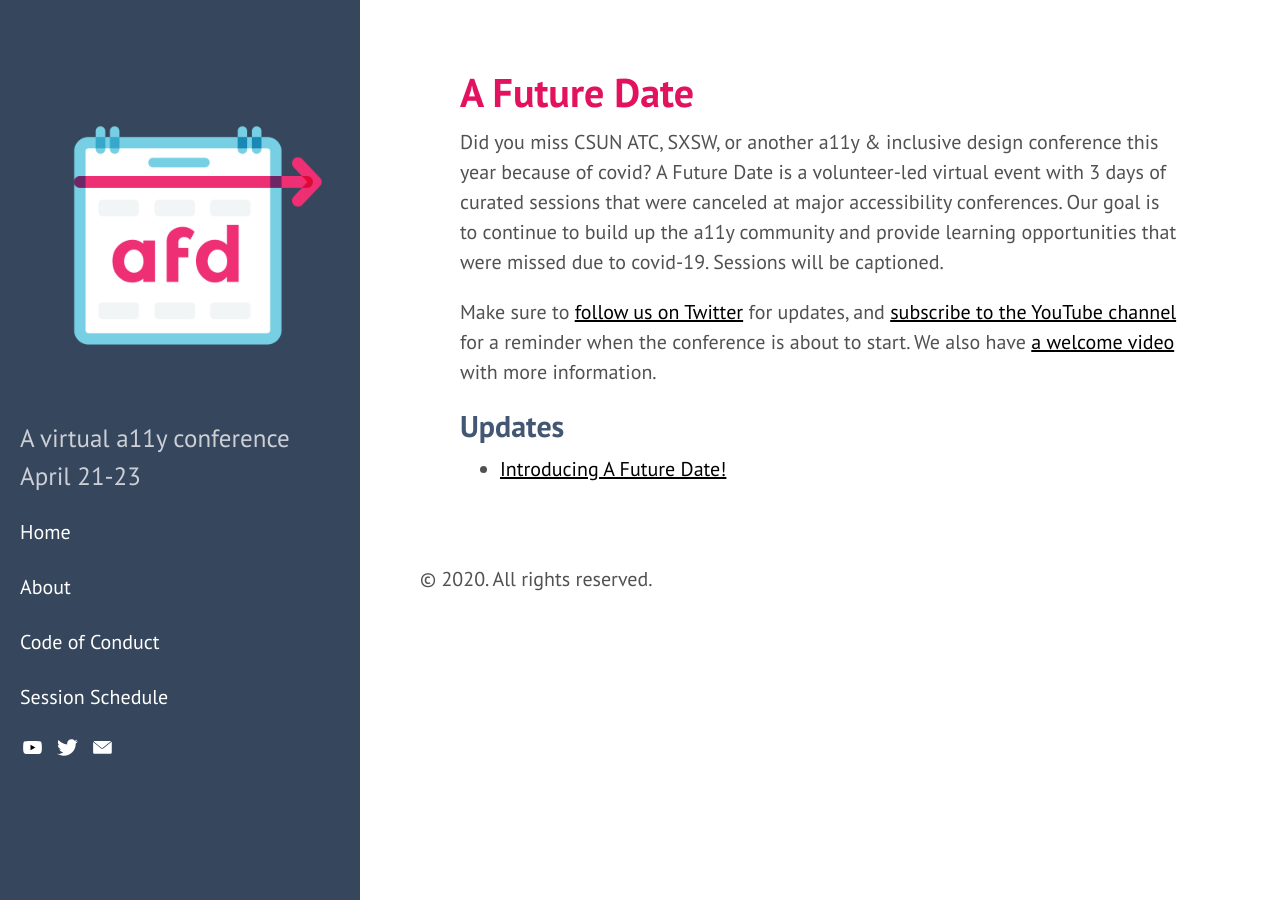
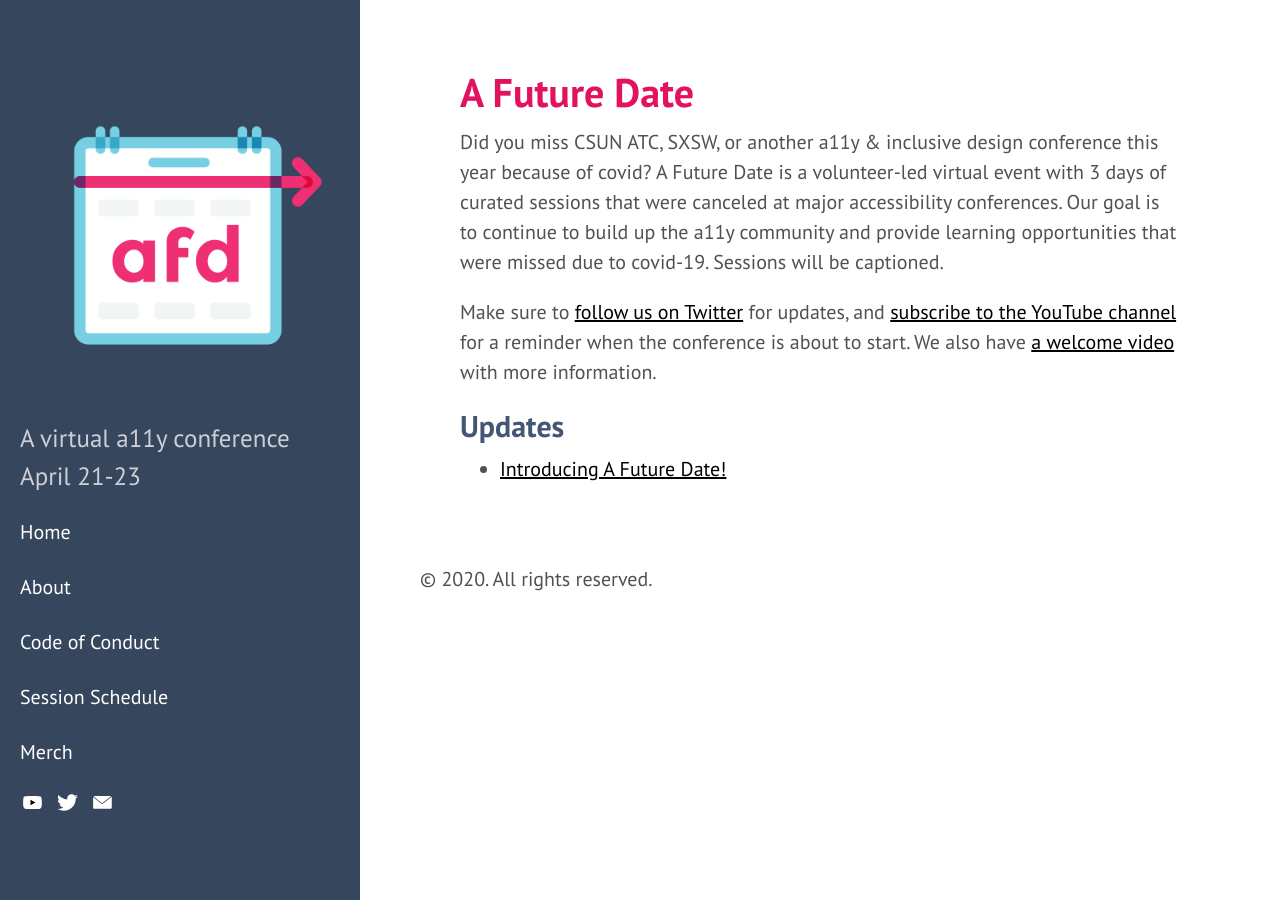
Before and after one commit to chiefkikio/AFutureDate, a Jekyll site: the page built from index.html, in a window 1280 px wide. Built offline with Jekyll 4.4.1, drawn with Linux system fonts in a browser that asks for light colours; Markdown is read by kramdown in place of the engine named in the settings; the list of posts is cut into pages by our own code.

Commit message:
fun(Merch)[LB] Fun fun fun

```diff
--- a/_includes/sidebar.html
+++ b/_includes/sidebar.html
@@ -22,6 +22,9 @@
           {% endif %}
         {% endif %}
       {% endfor %}
+
+      <a class="sidebar-nav-item" href="https://teespring.com/a-future-date">Merch</a>
+
 
       {% comment %}
         <a class="sidebar-nav-item" href="https://github.com/chiefkikio/AFutureDate">GitHub project</a>
```
